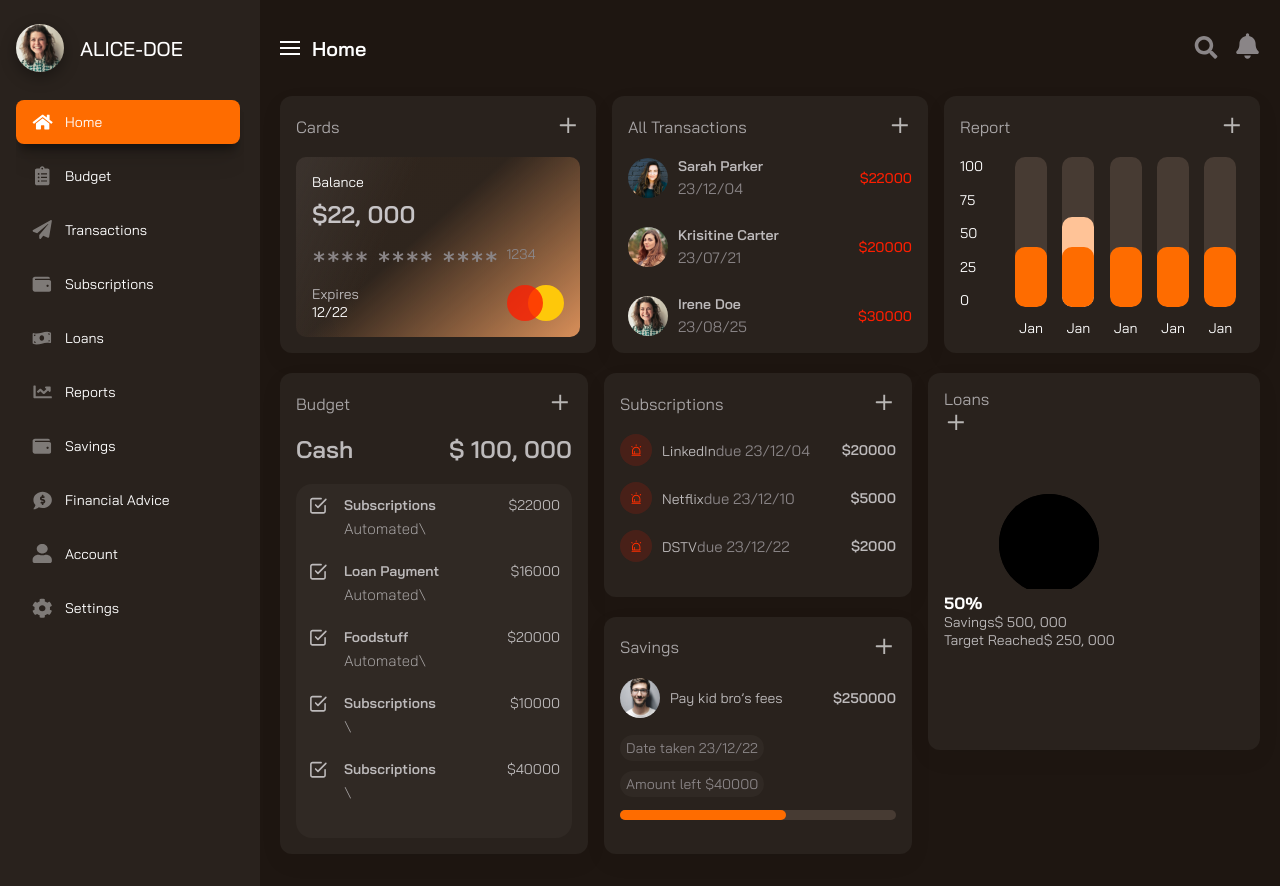
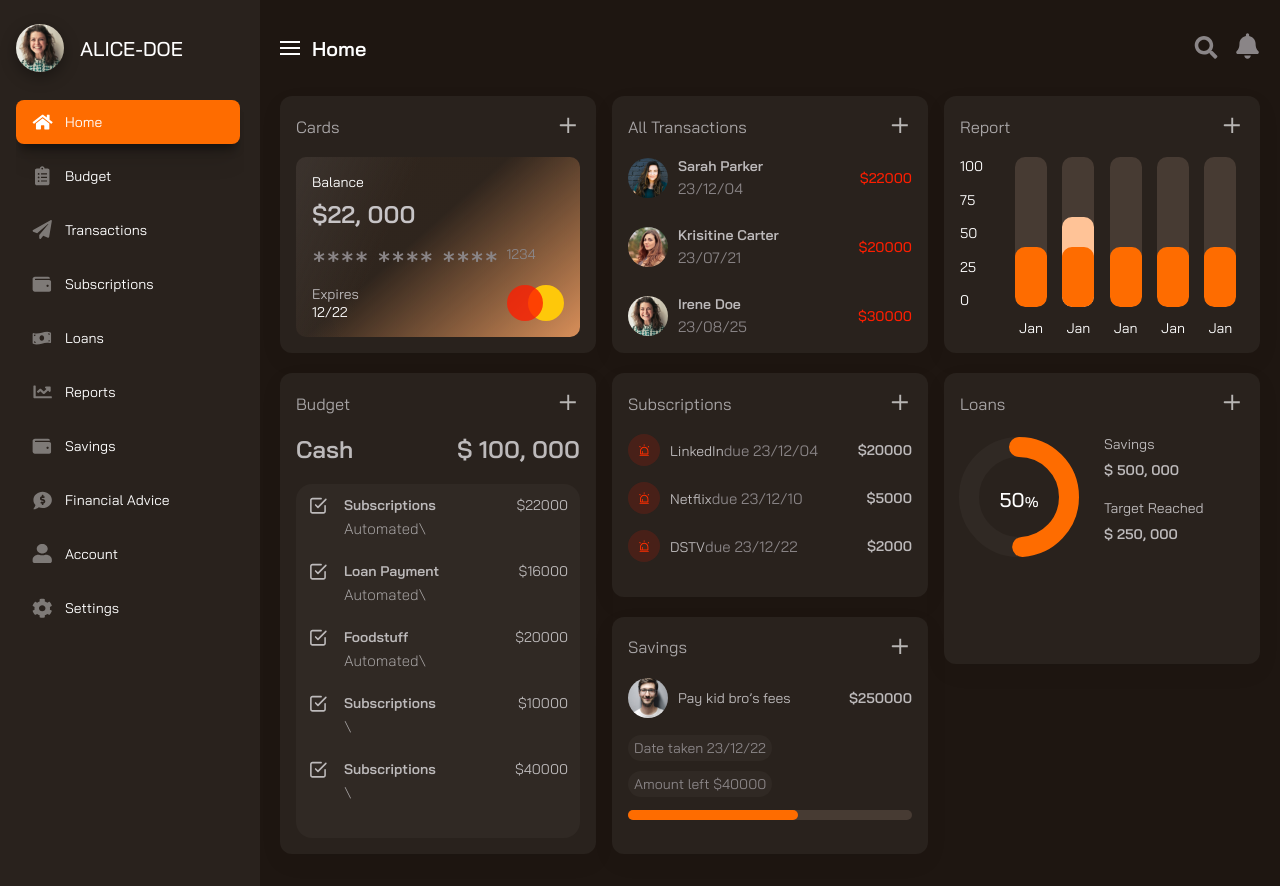
Before and after one commit to PetrTutikov/dash-learn, a React (Create React App) app: page / in a window 1280 px wide. Built offline with nearby package versions, Linux system fonts and the light colour scheme.

Commit message:
стили для карточки Loans
https://youtu.be/UA8Sxk_mHb8?t=5037

```diff
--- a/src/components/Loans/Loans.css
+++ b/src/components/Loans/Loans.css
@@ -0,0 +1,77 @@
+.grid-c7-content{
+    margin-top: -42px;
+    margin-bottom: -128px;
+}
+
+.progress-bar {
+    display: flex;
+    align-items: center;
+    justify-content: center;
+}
+
+.progress-bar .percent {
+    position: relative;
+}
+
+.progress-bar svg {
+    position: relative;
+    width: 210px;
+    height: 210px;
+    transform: rotate(-90deg);
+}
+
+.progress-bar svg circle {
+    width: 100%;
+    height: 100%;
+    fill: none;
+    stroke: var(--clr-jet);
+    stroke-width: 20;
+    stroke-linecap: round;
+}
+
+.progress-bar svg circle:last-of-type{
+    stroke-dasharray: 600px;
+    stroke-dashoffset: calc(625px - (600px * var(--percent)) / 168);
+    stroke: var(--clr-pumpkin);
+}
+
+.progress-bar .number {
+    position: absolute;
+    top: 50%;
+    left: 50%;
+    transform: translate(-50%, -50%);
+}
+
+.progress-bar .number h3{
+    font-weight: 200;
+    font-size: 20px;
+    font-weight: 500;
+}
+
+.progress-bar .number h3 span {
+    font-size: 14px;
+}
+
+.grid-c7-content{
+    display: flex;
+    align-items: center;
+    justify-content: flex-start;
+}
+
+.grid-c7-content .progress-bar{
+    margin-left: -46px;
+}
+
+.grid-c7-content .data-list {
+    margin-left: -20px;
+}
+
+.grid-c7-content .data-item {
+    margin-bottom: 20px;
+}
+
+.grid-c7-content .data-item-value {
+    margin-top: 8px;
+    display: block;
+    font-weight: 600;
+}
--- a/src/components/Loans/Loans.jsx
+++ b/src/components/Loans/Loans.jsx
@@ -4,7 +4,7 @@ import { iconsImgs } from '../../utils/images'
 const Loans = () => {
   return (
     <div className="subgrid-two-item grid-common grid-c7">
-      <div className="">
+      <div className="grid-c-title">
         <h3 className="grid-c-title-text">Loans</h3>
         <button className="grid-c-title-icon">
           <img src={iconsImgs.plus}/>
```
